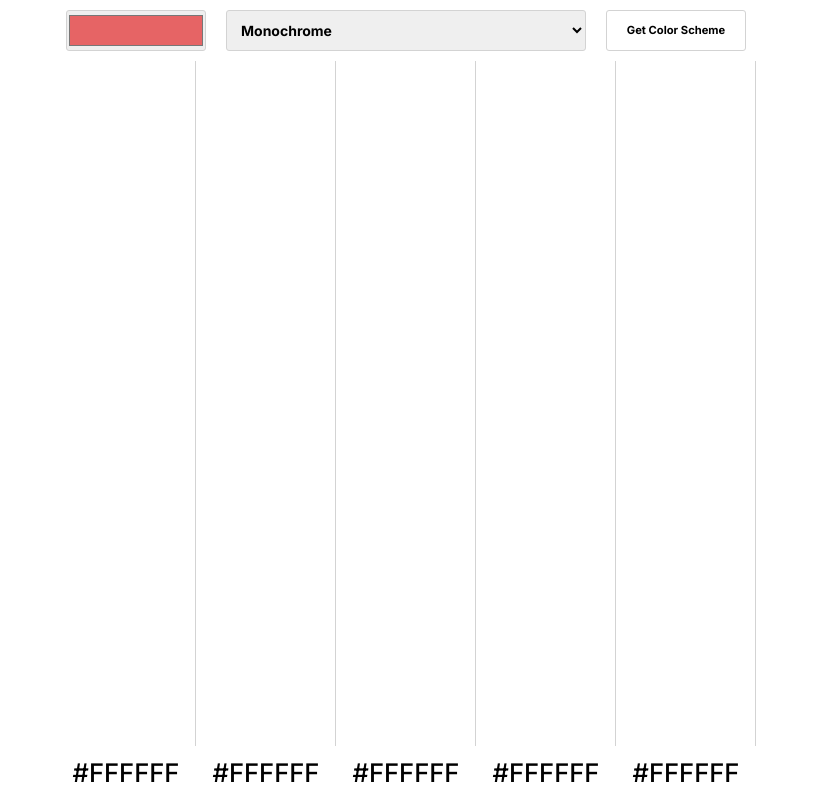
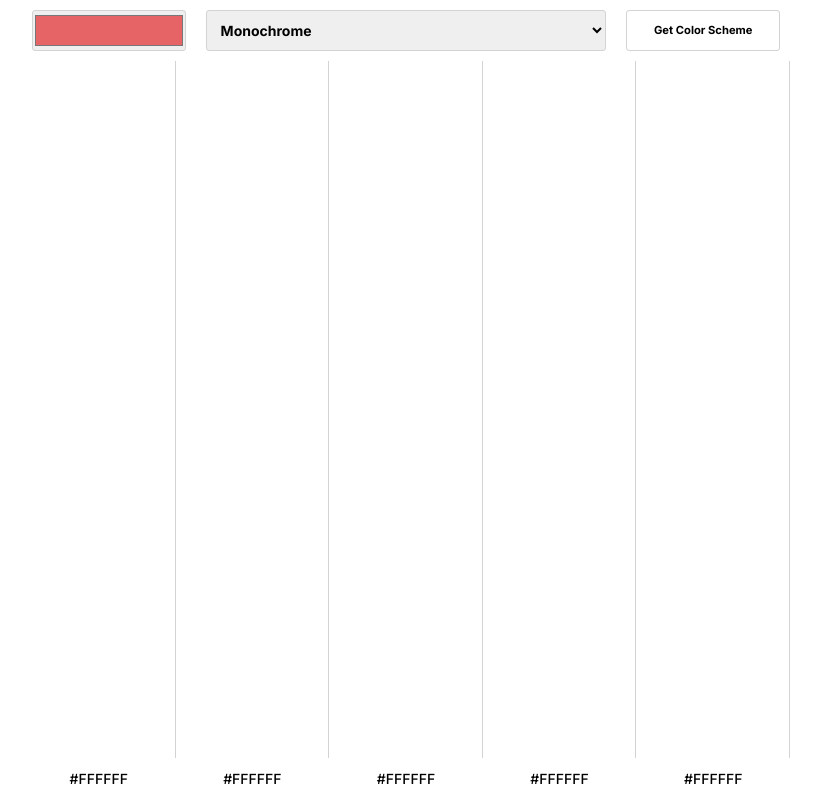
Before and after one commit to imranych/api-color-picker, a website built with Vite: page index.html in a window 1280 px wide. Shown: the whole page, without its empty margins (234-1055 px from the left). Built offline with nearby package versions, Linux system fonts and the light colour scheme.

Commit message:
color code fz update

```diff
--- a/index.css
+++ b/index.css
@@ -89,7 +89,7 @@ body {
 .wrapper {
   min-height: 100vh;
   min-width: 200px;
-  max-width: 700px;
+  max-width: 768px;
   display: flex;
   flex-direction: column;
   margin: 0 auto;
@@ -185,6 +185,12 @@ footer {
   justify-content: center;
   align-items: center;
   font-weight: 500;
-  font-size: 2vw;
+  font-size: 2.5vw;
   padding: 1rem;
 }
+
+@media (min-width: 768px) {
+  .code {
+    font-size: 1rem;
+  }
+}
```
